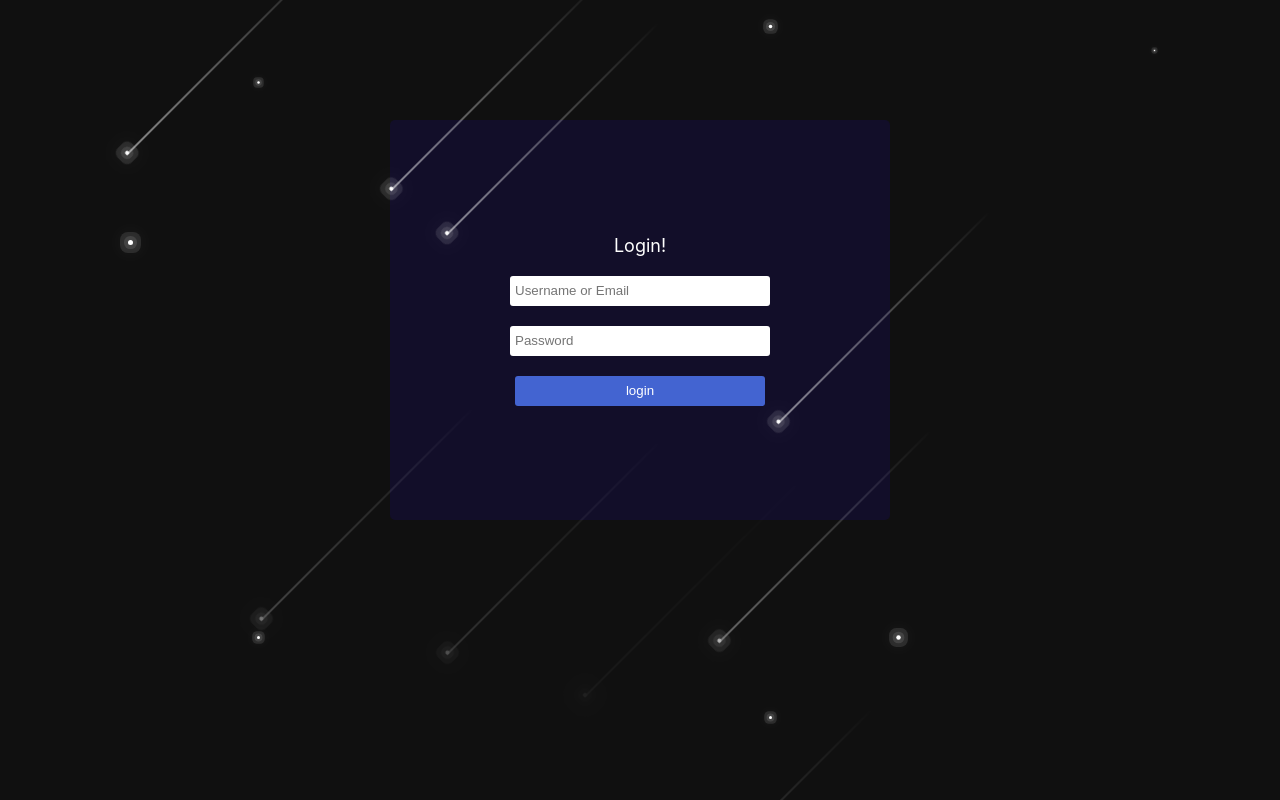
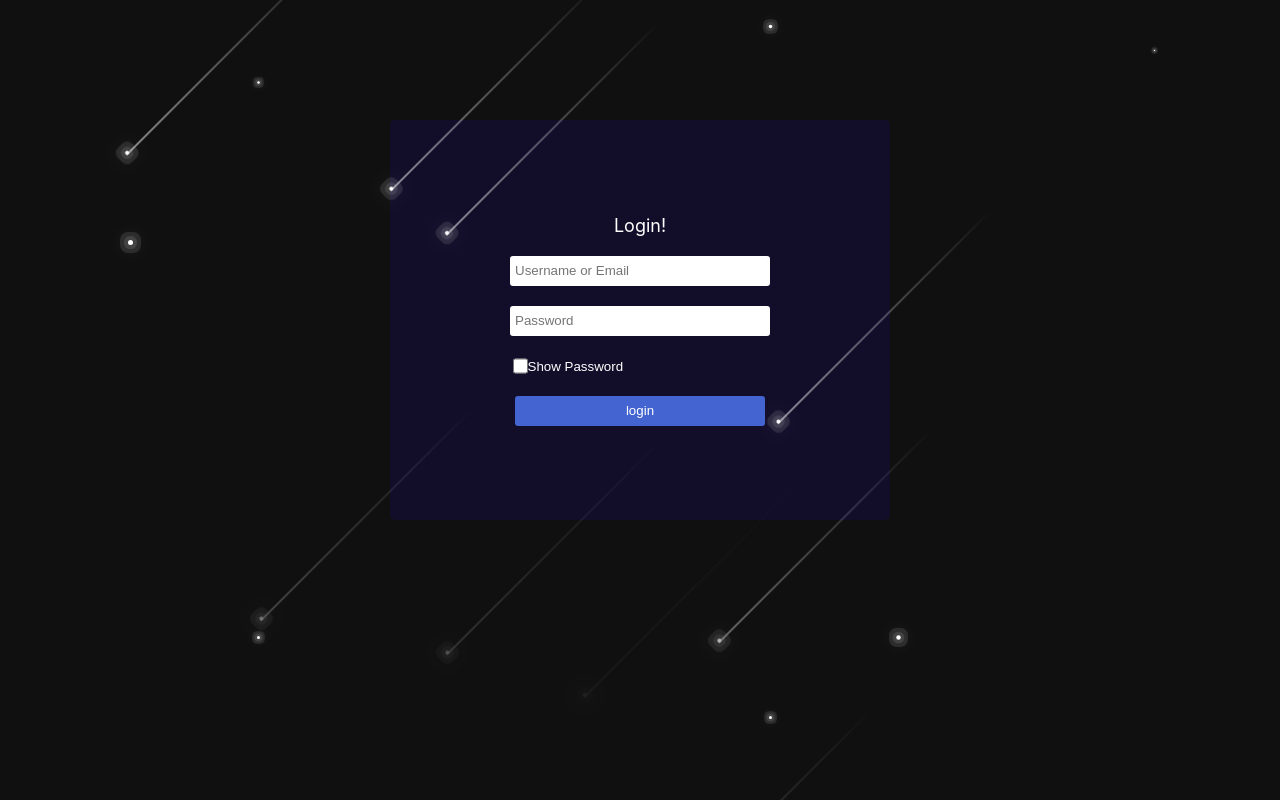
Before and after one commit to mitrabodh/libramate, a React (Create React App) app: page / in a window 1280 px wide. Built offline with nearby package versions, Linux system fonts and the light colour scheme.

Commit message:
Added show password feature

```diff
--- a/src/LoginPage.tsx
+++ b/src/LoginPage.tsx
@@ -1,7 +1,17 @@
-import React from 'react'
+import React, { useRef } from 'react'
 import styles from "./authentication.module.css"
 
+
 export default function LoginPage() {
+    const inputRef = useRef<HTMLInputElement | null>(null);
+    function showPass() {
+        let el = inputRef.current;
+        if (el?.type === "password") {
+            el.type = "text";
+        } else if (el !== null) {
+            el.type = "password";
+        }
+    }
     return (
         <div className={styles.container}>
             <span></span>
@@ -25,7 +35,8 @@ export default function LoginPage() {
             <form action="" className={styles.form}>
                 <p>Login!</p>
                 <input type="text" placeholder="Username or Email" name="id" id="" />
-                <input type="password" placeholder="Password" name="password" id="" />
+                <input ref={inputRef} type="password" placeholder="Password" name="password" id="password" />
+                <input type="checkbox" onClick={showPass} name="" id="" />
                 <input type="submit" value="login" />
             </form>
         </div >
--- a/src/authentication.module.css
+++ b/src/authentication.module.css
@@ -19,7 +19,7 @@ body {
 
 }
 
-.subContainer div {
+.subContainer>div {
     position: absolute;
     background-color: #fff;
     width: 5px;
@@ -29,42 +29,42 @@ body {
         0 0 20px rgba(255, 255, 255, 1);
 }
 
-.subContainer div:nth-child(1) {
+.subContainer>div:nth-child(1) {
     top: 10%;
     left: 20%;
     transform: scale(0.5);
 }
 
-.subContainer div:nth-child(2) {
+.subContainer>div:nth-child(2) {
     top: 30%;
     left: 10%;
 }
 
-.subContainer div:nth-child(3) {
+.subContainer>div:nth-child(3) {
     top: 3%;
     left: 60%;
     transform: scale(0.7);
 }
 
-.subContainer div:nth-child(4) {
+.subContainer>div:nth-child(4) {
     bottom: 10%;
     left: 60%;
     transform: scale(0.6);
 }
 
-.subContainer div:nth-child(5) {
+.subContainer>div:nth-child(5) {
     bottom: 20%;
     left: 20%;
     transform: scale(0.6);
 }
 
-.subContainer div:nth-child(6) {
+.subContainer>div:nth-child(6) {
     bottom: 20%;
     left: 70%;
     transform: scale(0.9);
 }
 
-.subContainer div:nth-child(7) {
+.subContainer>div:nth-child(7) {
     top: 6%;
     left: 90%;
     transform: scale(0.3);
@@ -106,12 +106,30 @@ input[type="submit"]:hover {
     background-color: black;
 }
 
+input[type="checkbox"] {
+    position: relative;
+    left: -120px;
+    max-width: 15px;
+}
+
+input[type="checkbox"]::before {
+    position: absolute;
+    min-width: 100px;
+    content: "Show Password";
+    top: 15%;
+    left: 100%;
+    color: white;
+}
+
 p {
     color: white;
     margin: 0;
     padding: 0;
     font-size: large;
 }
+
+
+
 
 span {
     position: absolute;
```
